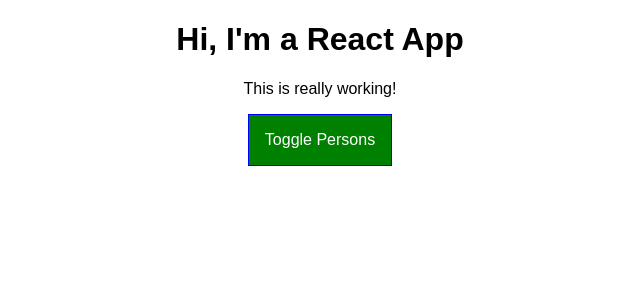
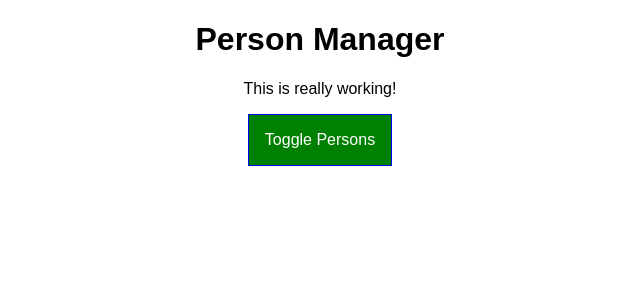
Before and after one commit to inquityy1/React, a React app in the folder 1. understanding/react-complete-guide/: page / in a window 1280 px wide. Shown: the top 300 px of the page, without its empty margins (320-960 px from the left). Built offline with nearby package versions, Linux system fonts and the light colour scheme.

Commit message:
component creation lifecycle in action

```diff
--- a/1. understanding/react-complete-guide/src/components/Cockpit/Cockpit.js
+++ b/1. understanding/react-complete-guide/src/components/Cockpit/Cockpit.js
@@ -18,7 +18,7 @@ const cockpit = ( props ) => {
 
     return (
         <div className={classes.Cockpit}>
-            <h1>Hi, I'm a React App</h1>
+            <h1>{props.title}</h1>
             <p className={assignedClasses.join( ' ' )}>This is really working!</p>
             <button
             className={btnClass}
--- a/1. understanding/react-complete-guide/src/components/Persons/Person/Person.js
+++ b/1. understanding/react-complete-guide/src/components/Persons/Person/Person.js
@@ -3,6 +3,7 @@ import React from 'react';
 import classes from './Person.css';
 
 const person = ( props ) => {
+    console.log('[Person.js] rendering...');
     return (
         <div className={classes.Person}>
             <p onClick={props.click}>I'm {props.name} and I am {props.age} years old!</p>
--- a/1. understanding/react-complete-guide/src/components/Persons/Persons.js
+++ b/1. understanding/react-complete-guide/src/components/Persons/Persons.js
@@ -2,13 +2,19 @@ import React from 'react';
 
 import Person from './Person/Person';
 
-const persons = (props) => props.persons.map( ( person, index ) => {
-        return <Person
-          click={() => props.clicked( index )}
-          name={person.name}
-          age={person.age}
-          key={person.id}
-          changed={( event ) => props.changed( event, person.id )} />
-      } );
+const persons = (props) => {
+    console.log('[Persons.js] rendering...');
+    return props.persons.map( ( person, index ) => {
+        return(
+        <Person
+            click={() => props.clicked( index )}
+            name={person.name}
+            age={person.age}
+            key={person.id}
+            changed={( event ) => props.changed( event, person.id )}
+         />
+        );
+    });
+};
 
 export default persons;
--- a/1. understanding/react-complete-guide/src/containers/App.js
+++ b/1. understanding/react-complete-guide/src/containers/App.js
@@ -5,6 +5,11 @@ import Persons from '../components/Persons/Persons.js';
 import Cockpit from '../components/Cockpit/Cockpit';
 
 class App extends Component {
+  constructor(props) {
+    super(props);
+    console.log('[App.js] constructor');
+  }
+
   state = {
     persons: [
       { id: 'asfa1', name: 'Max', age: 28 },
@@ -14,6 +19,19 @@ class App extends Component {
     otherState: 'some other value',
     showPersons: false
   }
+
+  static getDerivedStateFromProps(props, state) {
+    console.log('[App.js] getDerivedStateFromProps', props);
+    return state;
+  }
+
+  componentWillMount() {
+    console.log('[App.js] componentWillMount');
+  }
+
+  componentDidMount() {
+    console.log('[App.js] componentDidMount');
+  };
 
   nameChangedHandler = ( event, id ) => {
     const personIndex = this.state.persons.findIndex( p => {
@@ -47,6 +65,7 @@ class App extends Component {
   }
 
   render () {
+    console.log('[App.js] render');
     let persons = null;
 
     if ( this.state.showPersons ) {
@@ -59,6 +78,7 @@ class App extends Component {
     return (
         <div className={classes.App}>
           <Cockpit
+            title={this.props.appTitle}
             showPersons={this.state.showPersons}
             persons={this.state.persons}
             clicked={this.togglePersonsHandler}/>
--- a/1. understanding/react-complete-guide/src/index.js
+++ b/1. understanding/react-complete-guide/src/index.js
@@ -4,5 +4,5 @@ import './index.css';
 import App from './containers/App';
 import registerServiceWorker from './registerServiceWorker';
 
-ReactDOM.render(<App />, document.getElementById('root'));
+ReactDOM.render(<App appTitle="Person Manager" />, document.getElementById('root'));
 registerServiceWorker();
```
